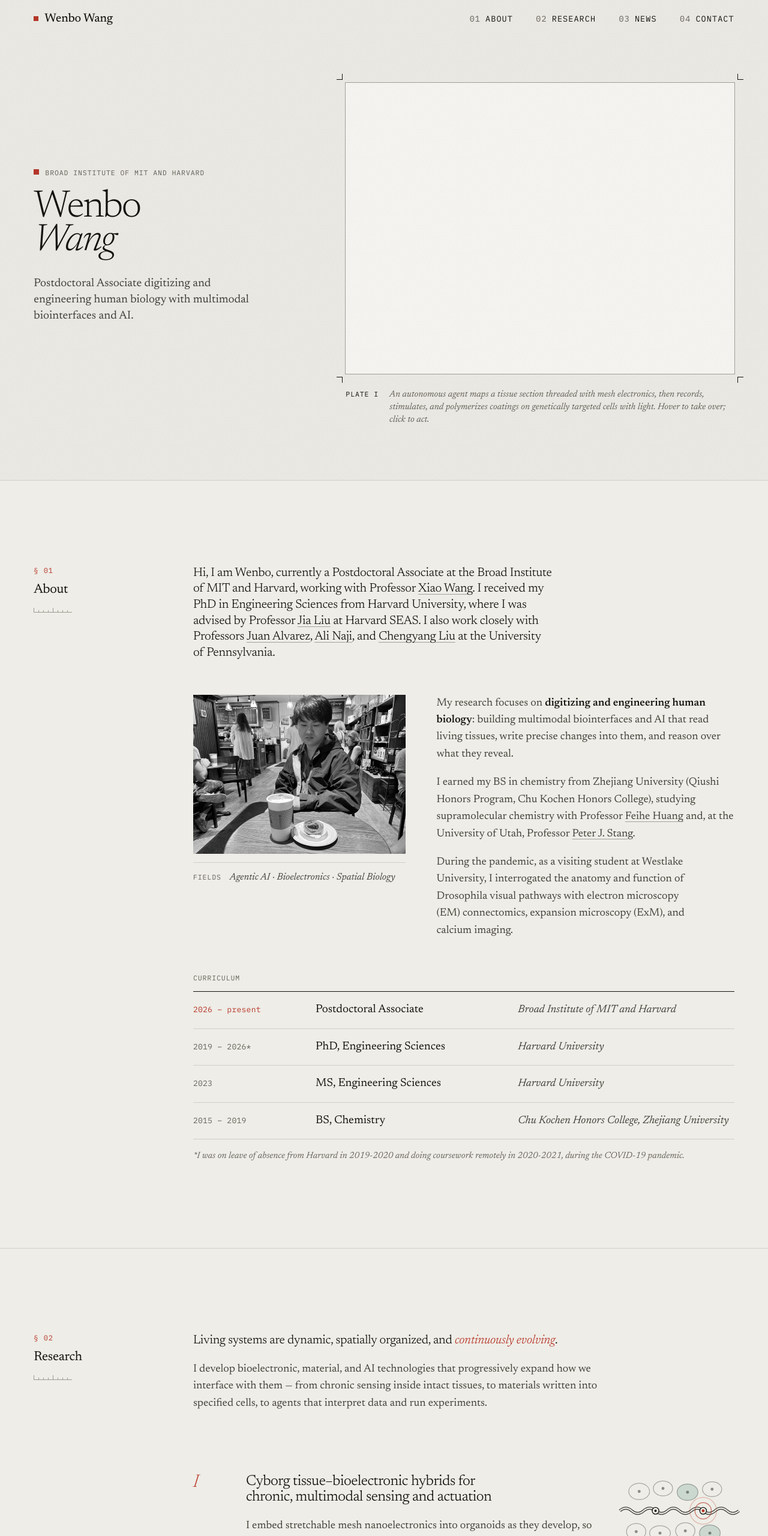
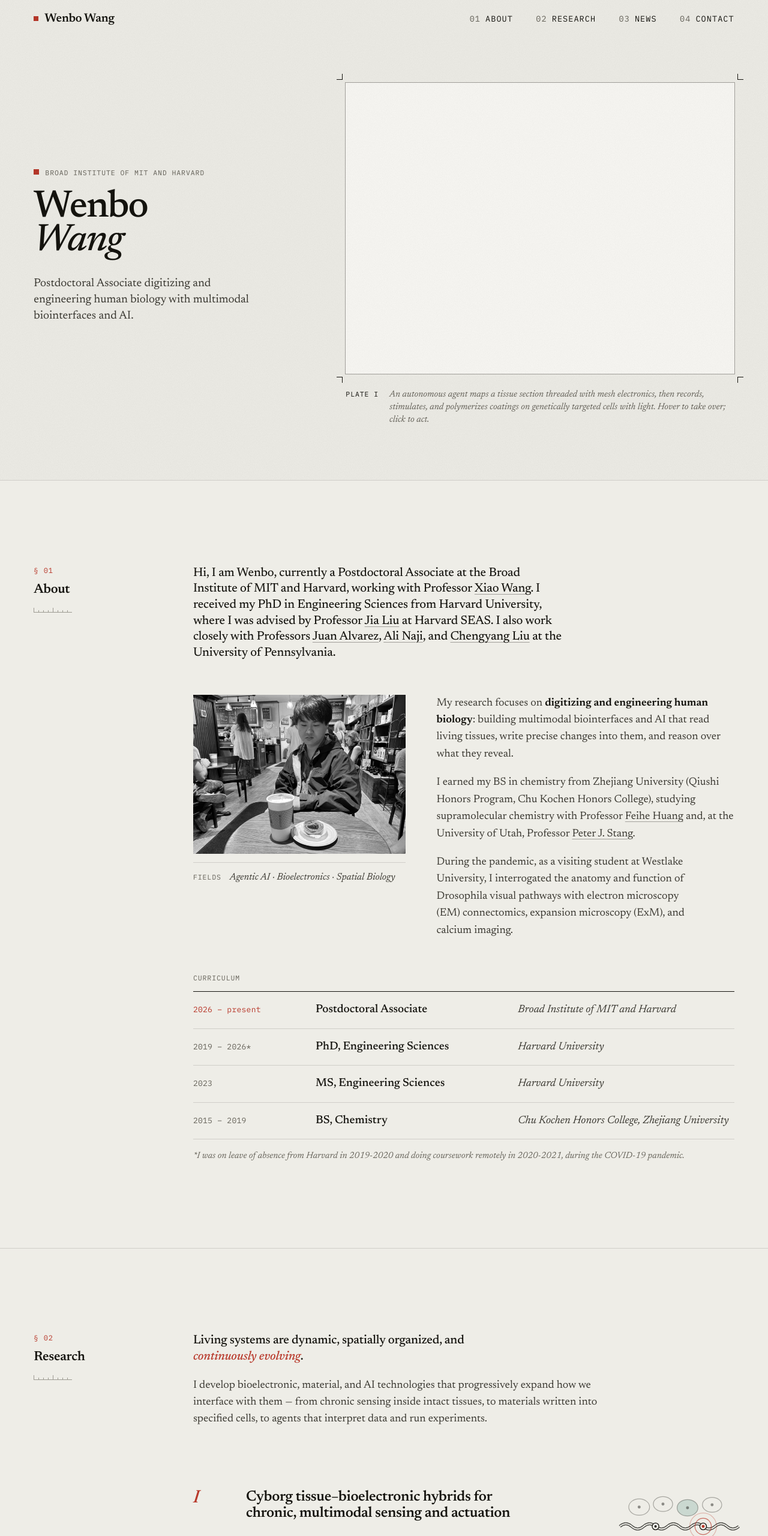
Before and after one commit to ouma1997/ouma1997.github.io, a plain HTML site: page index.html in a window 1280 px wide. Shown: the top 2560 px of the page at 60% size. Drawn offline with nearby package versions, Linux system fonts and the light colour scheme.

Commit message:
Typography: semibold display headings and richer body tone
- Name, section headings, research titles, paper titles, years, CV
  roles, loop labels and sign-off move to Newsreader 520-580 with
  slightly looser tracking; leads at 460-500
- Body text a shade darker; lining figures in headings; no synthesized
  bold or italic; hanging punctuation where supported

Co-Authored-By: Claude Opus 5.5 <noreply@anthropic.com>

```diff
--- a/index.html
+++ b/index.html
@@ -16,7 +16,7 @@
       rel="stylesheet"
       href="https://fonts.googleapis.com/css2?family=IBM+Plex+Mono:wght@400;500&family=Newsreader:ital,opsz,wght@0,6..72,200..800;1,6..72,200..800&display=swap"
     />
-    <link rel="stylesheet" href="styles.css?v=26" />
+    <link rel="stylesheet" href="styles.css?v=27" />
     <script src="script.js?v=22" defer></script>
     <script src="plate.js?v=22" defer></script>
   </head>
--- a/styles.css
+++ b/styles.css
@@ -2,7 +2,7 @@
   --paper: #eeede7;
   --plate: #f9f8f4;
   --ink: #15140f;
-  --ink-2: #45433b;
+  --ink-2: #3b3932;
   --ink-3: #66635a;
   --rule: rgba(21, 20, 15, 0.14);
   --rule-strong: rgba(21, 20, 15, 0.34);
@@ -32,6 +32,8 @@
 
 html {
   overflow-anchor: none;
+  font-synthesis: none;
+  hanging-punctuation: first;
   scroll-padding-top: calc(var(--head) + 24px);
   -webkit-text-size-adjust: 100%;
 }
@@ -76,7 +78,8 @@ h2,
 h3,
 h4 {
   margin: 0;
-  font-weight: 400;
+  font-weight: 560;
+  font-feature-settings: "kern", "liga", "lnum";
   text-wrap: balance;
 }
 
@@ -105,7 +108,7 @@ a:hover {
 }
 
 strong {
-  font-weight: 560;
+  font-weight: 620;
   color: var(--ink);
 }
 
@@ -170,8 +173,8 @@ strong {
 
 .masthead-name {
   font-size: 20px;
-  font-weight: 450;
-  letter-spacing: -0.005em;
+  font-weight: 580;
+  letter-spacing: -0.01em;
   text-decoration: none;
 }
 
@@ -245,17 +248,17 @@ strong {
 .name {
   margin: 22px 0 30px;
   font-size: clamp(44px, 5vw, 80px);
-  font-weight: 300;
+  font-weight: 520;
   font-variation-settings: "opsz" 72;
   line-height: 0.88;
-  letter-spacing: -0.04em;
+  letter-spacing: -0.03em;
 }
 
 .name em {
   display: block;
   font-style: italic;
-  font-weight: 300;
-  letter-spacing: -0.035em;
+  font-weight: 480;
+  letter-spacing: -0.025em;
 }
 
 .statement {
@@ -350,7 +353,7 @@ strong {
 
 .rail h2 {
   font-size: 22px;
-  font-weight: 400;
+  font-weight: 580;
   line-height: 1.1;
   letter-spacing: -0.015em;
 }
@@ -385,9 +388,9 @@ strong {
   grid-column: 1 / -1;
   max-width: 30em;
   font-size: clamp(20px, 1.6vw, 24px);
-  font-weight: 350;
+  font-weight: 460;
   line-height: 1.3;
-  letter-spacing: -0.012em;
+  letter-spacing: -0.008em;
 }
 
 .portrait {
@@ -461,6 +464,7 @@ strong {
 .cv-role {
   font-size: 19px;
   line-height: 1.3;
+  font-weight: 520;
 }
 
 .cv-place {
@@ -500,7 +504,7 @@ strong {
   grid-row: span 2;
   font-size: 30px;
   font-style: italic;
-  font-weight: 300;
+  font-weight: 520;
   font-variation-settings: "opsz" 72;
   line-height: 1;
   color: var(--accent);
@@ -508,10 +512,10 @@ strong {
 
 .theme-head h3 {
   font-size: clamp(22px, 1.9vw, 28px);
-  font-weight: 350;
+  font-weight: 570;
   font-variation-settings: "opsz" 60;
   line-height: 1.1;
-  letter-spacing: -0.02em;
+  letter-spacing: -0.015em;
 }
 
 .theme-head p {
@@ -572,7 +576,7 @@ strong {
 .paper-title {
   margin-top: 8px;
   font-size: clamp(19px, 1.45vw, 21px);
-  font-weight: 450;
+  font-weight: 560;
   font-variation-settings: "opsz" 36;
   line-height: 1.24;
   letter-spacing: -0.01em;
@@ -652,11 +656,11 @@ strong {
   top: calc(var(--head) + 32px);
   align-self: start;
   font-size: 30px;
-  font-weight: 300;
+  font-weight: 540;
   font-variation-settings: "opsz" 48;
   font-feature-settings: "lnum";
   line-height: 0.95;
-  letter-spacing: -0.03em;
+  letter-spacing: -0.02em;
 }
 
 .entries {
@@ -704,10 +708,10 @@ strong {
 
 .emails a {
   font-size: clamp(20px, 2.2vw, 30px);
-  font-weight: 300;
+  font-weight: 460;
   font-variation-settings: "opsz" 72;
   line-height: 1.18;
-  letter-spacing: -0.03em;
+  letter-spacing: -0.02em;
   text-decoration: none;
   overflow-wrap: anywhere;
   background: linear-gradient(var(--accent), var(--accent)) 0 92% / 0 1px no-repeat;
@@ -753,10 +757,10 @@ strong {
 .signoff {
   margin-bottom: clamp(28px, 4vw, 48px);
   font-size: clamp(30px, 3.6vw, 52px);
-  font-weight: 300;
+  font-weight: 540;
   font-variation-settings: "opsz" 72;
   line-height: 0.95;
-  letter-spacing: -0.035em;
+  letter-spacing: -0.025em;
 }
 
 .signoff em {
@@ -882,9 +886,9 @@ strong {
 .research-lead {
   max-width: 30em;
   font-size: clamp(20px, 1.6vw, 24px);
-  font-weight: 350;
+  font-weight: 500;
   line-height: 1.3;
-  letter-spacing: -0.012em;
+  letter-spacing: -0.01em;
 }
 
 .research-lead em {
@@ -950,9 +954,9 @@ strong {
 .lc-node { fill: var(--paper); stroke: var(--ink); stroke-width: 1.2; }
 .lc-first { fill: var(--accent); stroke: var(--accent); }
 .lc-num { font-family: var(--mono); font-size: 11px; letter-spacing: 0.08em; fill: var(--ink-3); }
-.lc-name { font-family: var(--serif); font-size: 26px; font-style: italic; font-weight: 300; fill: var(--ink); }
+.lc-name { font-family: var(--serif); font-size: 26px; font-style: italic; font-weight: 520; fill: var(--ink); }
 .lc-desc { font-family: var(--serif); font-size: 15px; fill: var(--ink-2); }
-.lc-center { font-family: var(--serif); font-size: 28px; font-style: italic; font-weight: 300; fill: var(--accent); }
+.lc-center { font-family: var(--serif); font-size: 28px; font-style: italic; font-weight: 540; fill: var(--accent); }
 .lc-center-sub { font-family: var(--mono); font-size: 10.5px; letter-spacing: 0.1em; fill: var(--ink-3); }
 
 /* Compact list that replaces the cycle on small screens */
@@ -980,7 +984,7 @@ strong {
 .loop-steps b {
   font-size: 22px;
   font-style: italic;
-  font-weight: 300;
+  font-weight: 520;
   line-height: 1.15;
 }
 
@@ -993,7 +997,7 @@ strong {
   max-width: 22em;
   font-size: clamp(19px, 1.5vw, 22px);
   font-style: italic;
-  font-weight: 300;
+  font-weight: 400;
   line-height: 1.45;
   color: var(--ink-2);
 }
```
